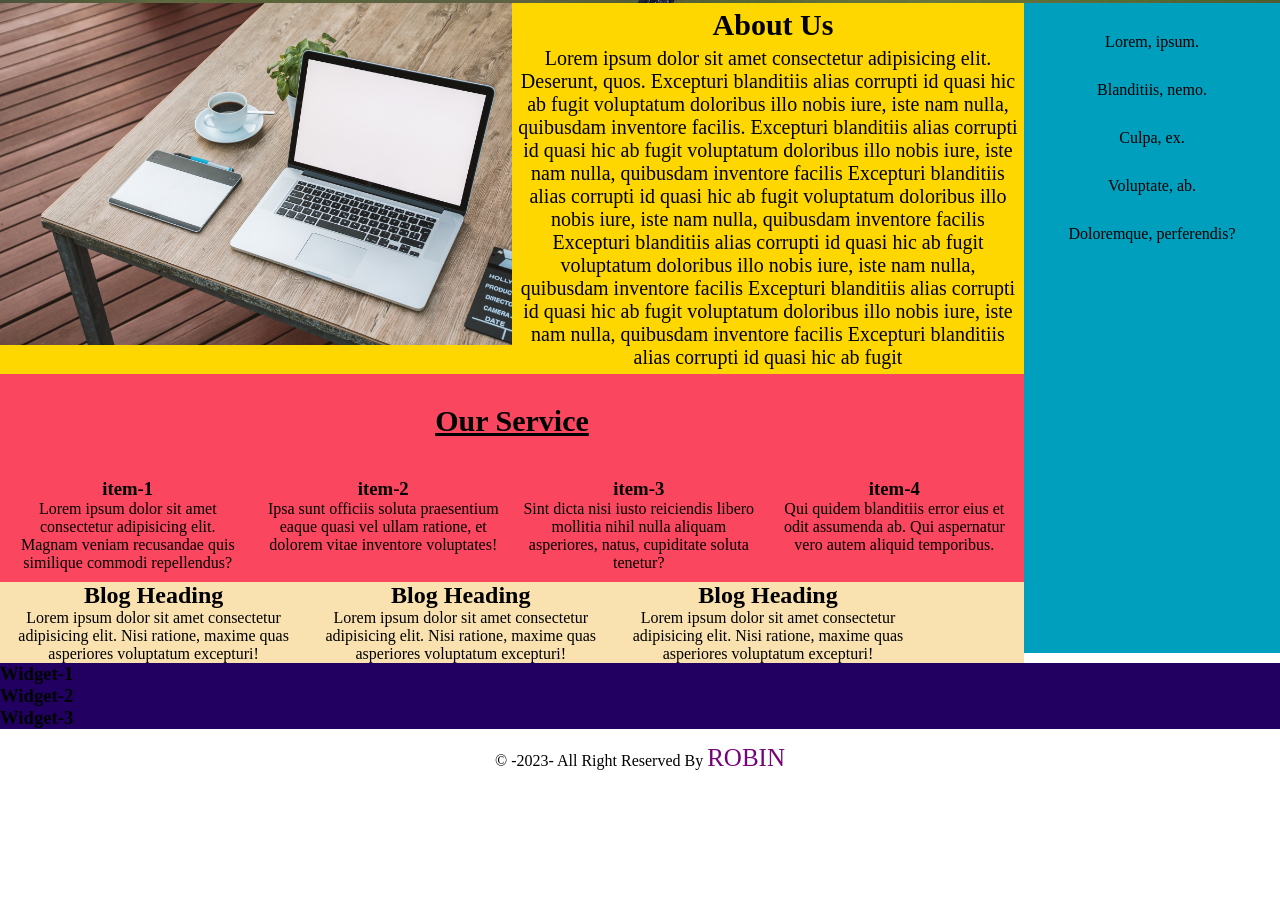
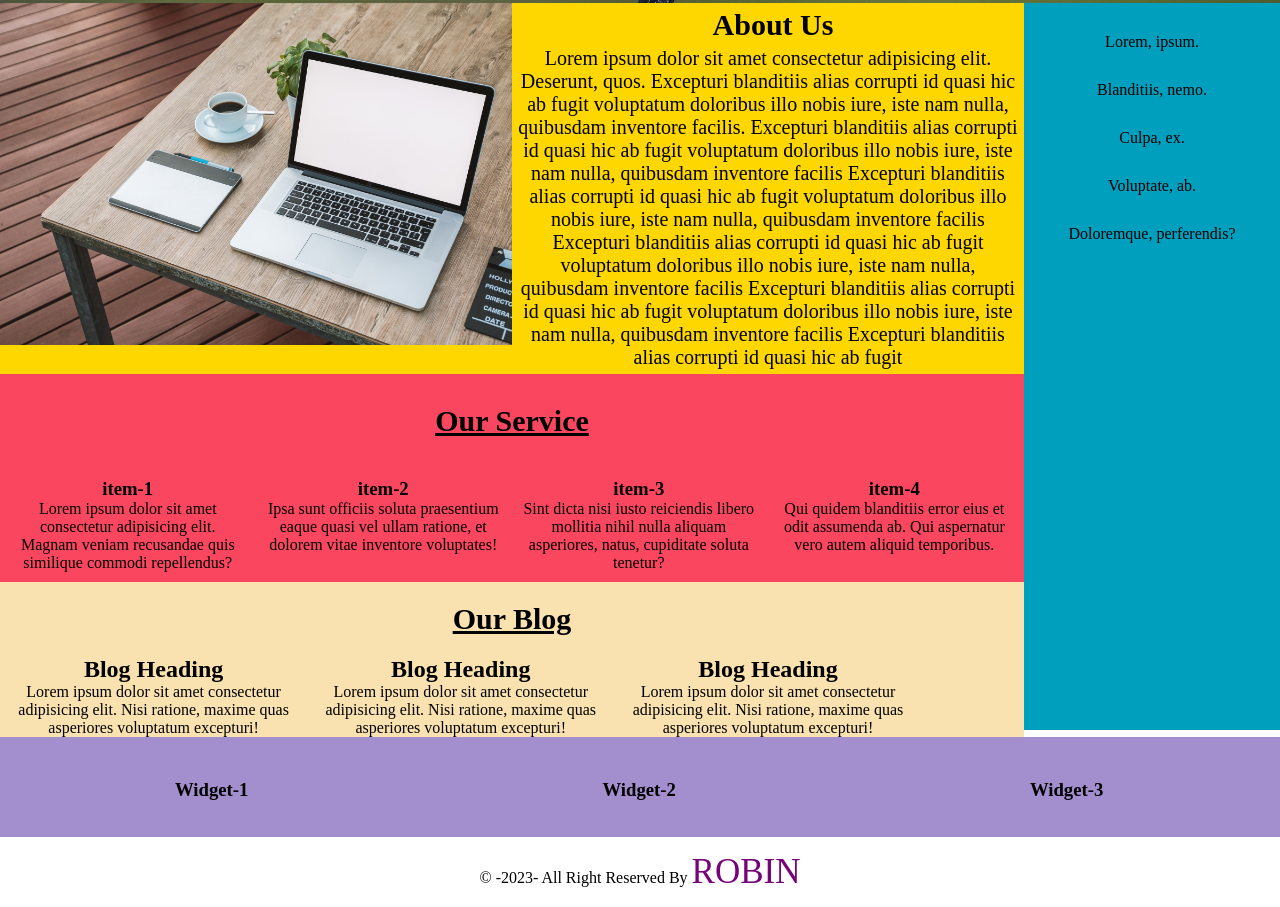
Before and after one commit to robin604680/class-7, a plain HTML site: page index.html in a window 1280 px wide. Shown: the part 646-1553 px from the top of the page. Before the commit the page ends 1433 px from the top, so only its background shows below. Drawn offline with Linux system fonts and the light colour scheme.

Commit message:
Eadit footer part

```diff
--- a/index.html
+++ b/index.html
@@ -76,7 +76,9 @@
                     <p>Qui quidem blanditiis error eius et odit assumenda ab. Qui aspernatur vero autem aliquid temporibus.</p>
                 </div>
             </section>
+            <!-- Blog part -->
             <section class="blogs">
+                <h3>Our Blog</h3>
                 <article class="blog">
                     <h2>Blog Heading</h2>
                     <p>Lorem ipsum dolor sit amet consectetur adipisicing elit. Nisi ratione, maxime quas asperiores voluptatum excepturi!</p>
@@ -105,6 +107,7 @@
         </aside>
     </main>
     <footer>
+        <!-- Footer part -->
         <div class="footer">
             <div class="widget">
                 <h3>Widget-1</h3>
--- a/style.css
+++ b/style.css
@@ -152,6 +152,12 @@ nav{
 .blogs {
     overflow: hidden;
 }
+.blogs h3{
+    text-align: center;
+    font-size: 30px;
+    padding: 20px;
+    text-decoration: underline;
+}
 
 .blog {
     text-align: center;
@@ -162,7 +168,7 @@ nav{
 
 .sideber {
     width: 20%;
-    min-height: 650px;
+    min-height: 727px;
     float: right;
     overflow: hidden;
     background-color: #009FBD;
@@ -175,10 +181,19 @@ nav{
 
 .footer {
     width: 100%;
+    height: 100px;
+    padding-top: 42px;
     overflow: hidden;
-    background-color: #210062;
+    background-color: #a38ece;
 }
-
+.widget {
+    margin-top:;
+    display: inline;
+    padding: 175px;
+}
+.footer h3{
+    display: inline-block;
+}
 .copyright {
     width: 70%;
     text-align: center;
@@ -187,6 +202,6 @@ nav{
 
 .copyright span {
     text-transform: uppercase;
-    font-size: 25px;
+    font-size: 35px;
     color: #77037B;
 }
```
